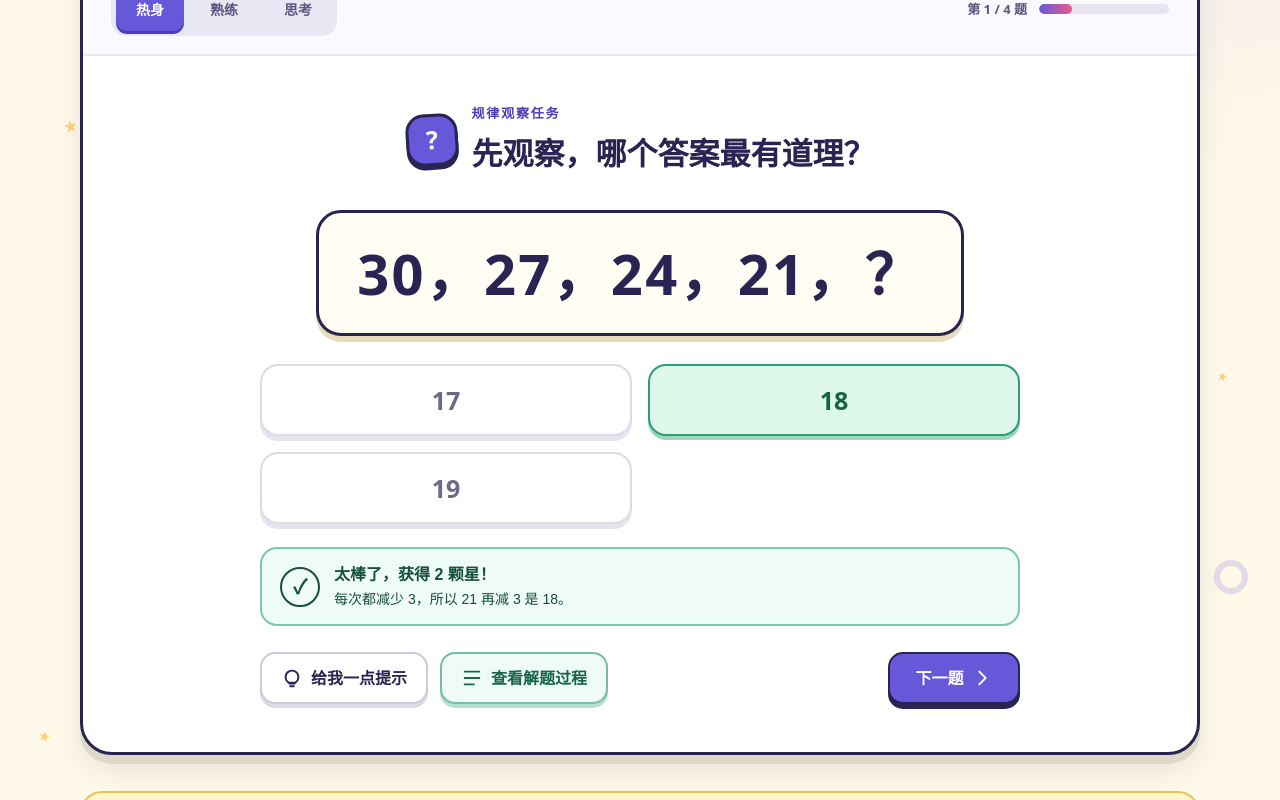
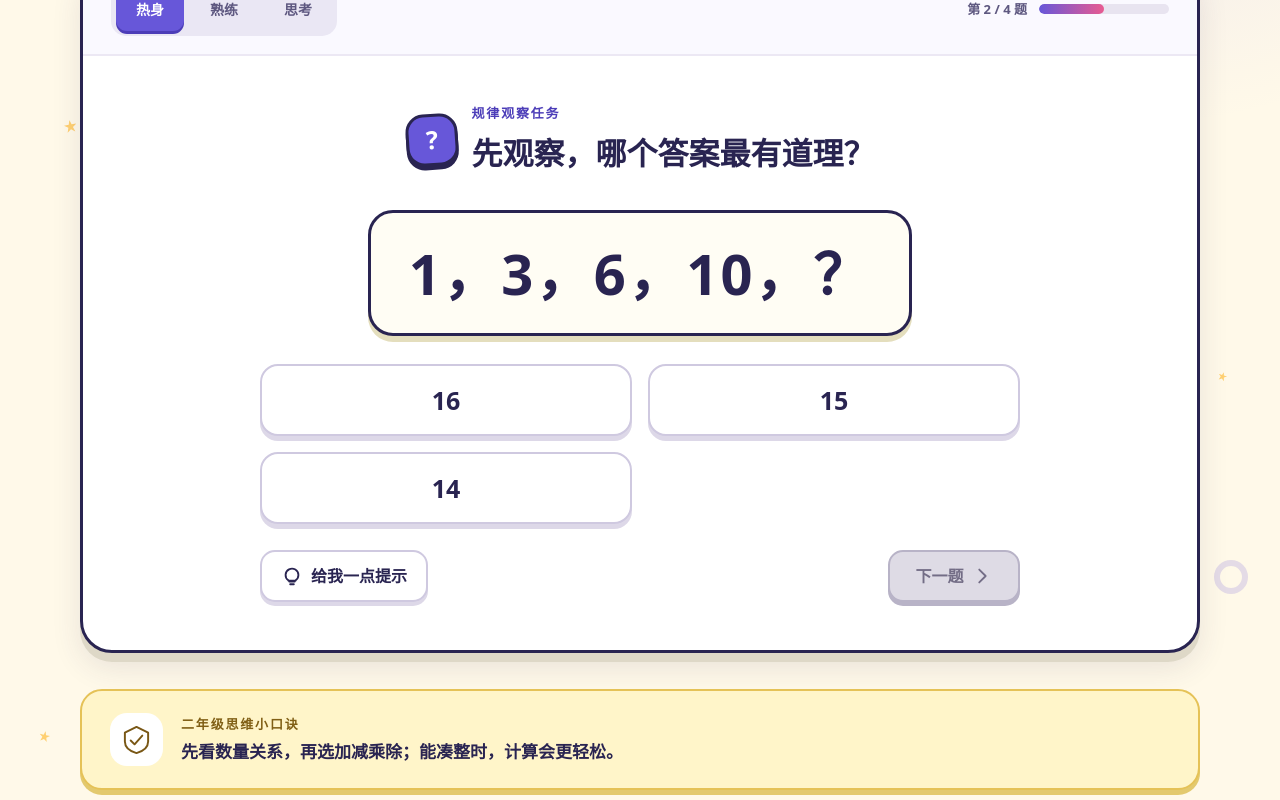
Before and after one commit to cex-trader/arithmetic-planet, a website: page index.html in a window 1280 px wide. Both pictures are taken after a click on the button "18". Shown: the part 1002-1802 px from the top of the page. Drawn offline with Linux system fonts and the light colour scheme.

Commit message:
Auto advance after correct answers

```diff
--- a/app.js
+++ b/app.js
@@ -245,6 +245,7 @@ const state = {
   roundQuestions: [],
   roundStartStars: 0,
   firstTryCorrect: 0,
+  autoAdvanceTimer: null,
   stars: Number(localStorage.getItem("mathPlanetStars")) || 0,
   streak: Number(localStorage.getItem("mathPlanetStreak")) || 0
 };
@@ -310,6 +311,7 @@ function startRound() {
 }
 
 function renderQuestion() {
+  cancelAutoAdvance();
   const group = activeQuestionSets()[state.mode];
   const questions = getQuestions();
   const question = currentQuestion();
@@ -391,6 +393,7 @@ function checkAnswer(index, button) {
     elements.hintButton.disabled = true;
     celebrate();
     elements.nextButton.focus({ preventScroll: true });
+    scheduleAutoAdvance();
   } else {
     state.attempts += 1;
     state.streak = 0;
@@ -703,6 +706,7 @@ function renderSolutionProcess(question) {
 }
 
 function toggleSolutionProcess() {
+  cancelAutoAdvance(true);
   setSolutionExpanded(elements.solutionProcess.hidden);
 }
 
@@ -716,6 +720,7 @@ function showHint() {
 
 function nextQuestion() {
   if (!state.answered) return;
+  cancelAutoAdvance();
   if (state.index === getQuestions().length - 1) {
     renderCompletion();
     return;
@@ -723,6 +728,27 @@ function nextQuestion() {
   state.index += 1;
   renderQuestion();
   elements.practiceTitle.focus({ preventScroll: true });
+}
+
+function setManualNextLabel() {
+  elements.nextButtonLabel.textContent = state.index === getQuestions().length - 1 ? "完成本轮" : "下一题";
+}
+
+function cancelAutoAdvance(restoreLabel = false) {
+  if (state.autoAdvanceTimer !== null) {
+    window.clearTimeout(state.autoAdvanceTimer);
+    state.autoAdvanceTimer = null;
+  }
+  if (restoreLabel && state.answered) setManualNextLabel();
+}
+
+function scheduleAutoAdvance() {
+  cancelAutoAdvance();
+  elements.nextButtonLabel.textContent = state.index === getQuestions().length - 1 ? "即将完成…" : "自动下一题…";
+  state.autoAdvanceTimer = window.setTimeout(() => {
+    state.autoAdvanceTimer = null;
+    nextQuestion();
+  }, 2000);
 }
 
 function renderCompletion() {
--- a/index.html
+++ b/index.html
@@ -225,6 +225,6 @@
     </main>
 
     <div class="celebration" id="celebration" aria-hidden="true"></div>
-    <script src="app.js?v=5375104ca0"></script>
+    <script src="app.js?v=186f517644"></script>
   </body>
 </html>
```
